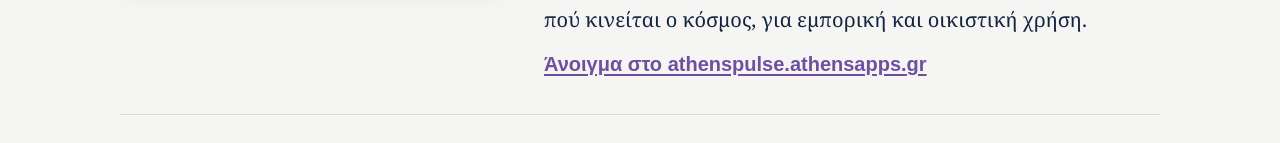
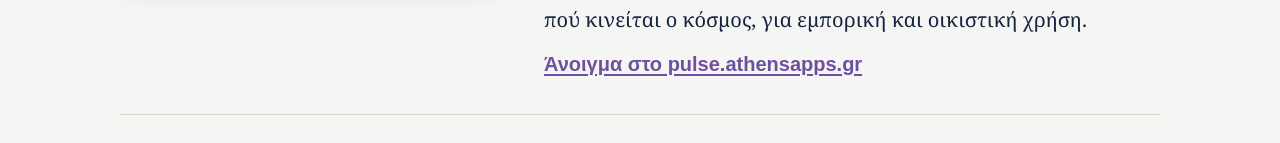
Before and after one commit to LocalAthenianDev/athensapps, a plain HTML site: page index.html in a window 1280 px wide. Shown: the part 1260-1403 px from the top of the page. Drawn offline with Linux system fonts and the light colour scheme; a web font is replaced by a local one.

Commit message:
Athens Pulse στο pulse.athensapps.gr, Athens Breath στο README
Co-Authored-By: Claude Opus 5.5 <noreply@anthropic.com>
Claude-Session: https://claude.ai/code/session_01KRpEZgLpvV3RMZc58UvEL4

```diff
--- a/index.html
+++ b/index.html
@@ -252,7 +252,7 @@ const PILOTS = [
     name: "Athens Pulse",
     sign: "ΠΑΛΜΟΣ ΤΗΣ ΑΘΗΝΑΣ",
     latin: "Athens Pulse",
-    url: "https://athenspulse.athensapps.gr",
+    url: "https://pulse.athensapps.gr",
     status: "live",
     description: "Η κίνηση της πόλης σε πραγματικό χρόνο από τα δεδομένα του Smart Neighbourhood WiFi. Εργαλείο για ακίνητα που δείχνει πού κινείται ο κόσμος, για εμπορική και οικιστική χρήση.",
     tags: ["Ακίνητα", "WiFi footfall", "Live API"]
```
Also changed, not shown: 1 other file.
